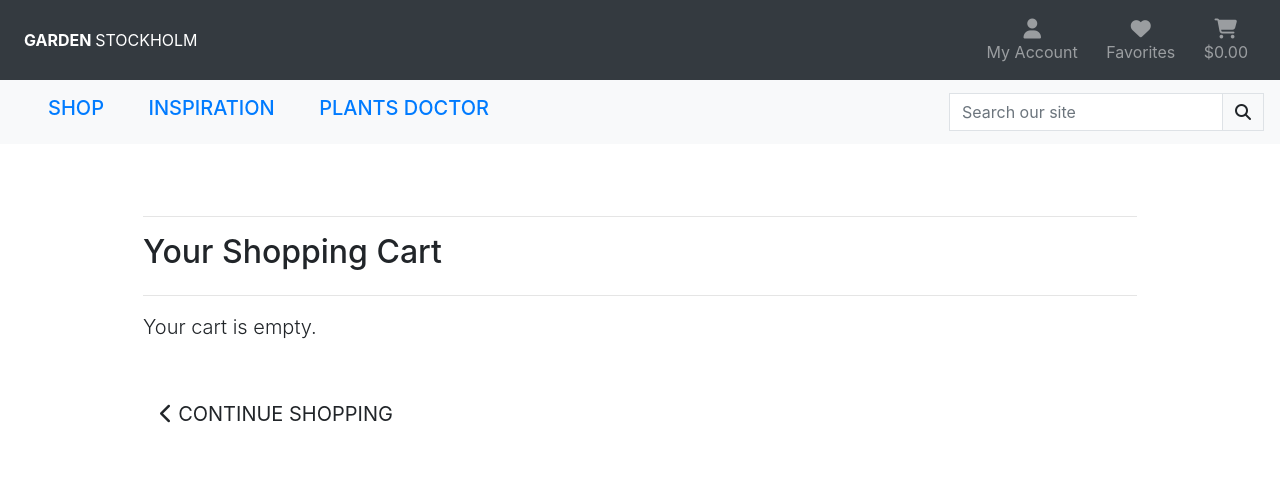
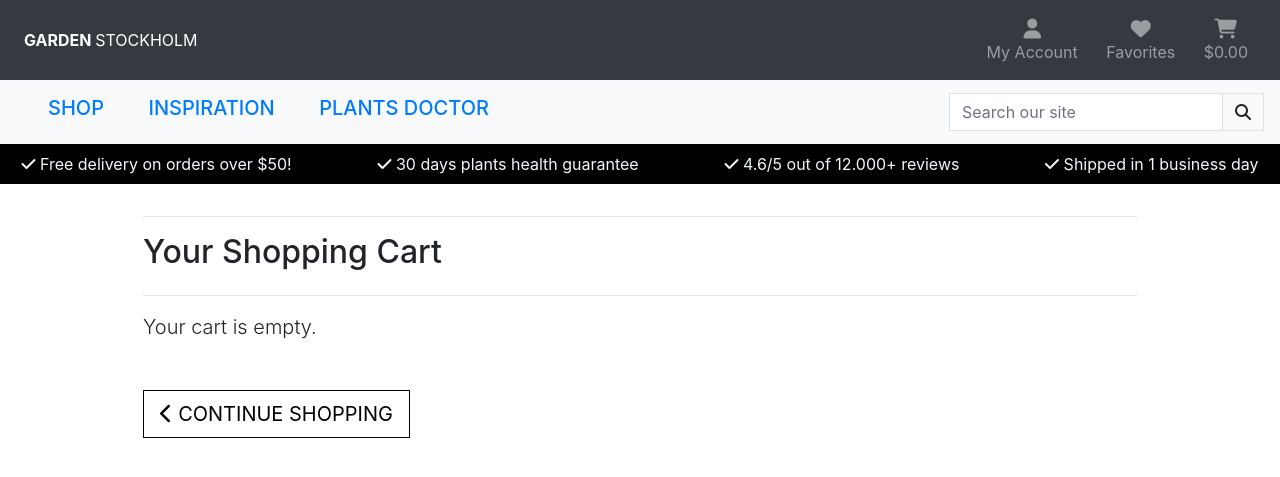
Before and after one commit to AdrianaSchmit/Stockholm_Garden, a Django app: page /cart/ in a window 1280 px wide. Shown: the top 477 px of the page. Run offline with Django 3.2, Linux system fonts and the light colour scheme; some libraries are stand-ins or nearby versions.

Commit message:
Banner Added

```diff
--- a/static/css/base.css
+++ b/static/css/base.css
@@ -5,7 +5,12 @@ html {
 }
 
 
+#delivery-banner{
+    margin-bottom: 0;
+    background-color: black;
+    color: aliceblue;
 
+    }
 
 
 #secondnav {
@@ -43,6 +48,20 @@ margin-left: 100px;
     }
 
 
+    .btn-outline-black {
+        background: white;
+        color: black !important; /* use important to override link colors for <a> elements */
+        border: 1px solid black;
+    }
+
+
+    .btn-outline-black:hover,
+    .btn-outline-black:active,
+    .btn-outline-black:focus {
+        background: black;
+        color: white !important;
+    }
+
 
 
 /* -------------------------------- Media Queries */
--- a/templates/base.html
+++ b/templates/base.html
@@ -161,11 +161,35 @@
         </nav>
 
 
-        <div id="delivery-banner" class="row text-center">
-            <div class="col bg-black text-white">
-                <h4 class="logo-font my-1">Free delivery on orders over ${{ free_delivery_threshold }}!</h4>
+
+        <div id="delivery-banner">
+            <nav class="nav nav-pills nav-fill text-black logo-font">
+                <a class="nav-item nav-link ">
+                    <i class="fas fa-check"> </i>
+                   Free delivery on orders over ${{ free_delivery_threshold }}!
+                </a>
+                <a class="nav-item nav-link">
+                    <a class="nav-item nav-link ">
+                        <i class="fas fa-check"> </i>
+                        30 days plants health guarantee
+
+                    </a>
+                </a>
+                <a class="nav-item nav-link">
+                    <a class="nav-item nav-link ">
+                        <i class="fas fa-check"> </i>
+                        4.6/5 out of 12.000+ reviews
+                    </a>
+                </a>
+                <a class="nav-item nav-link">
+                    <a class="nav-item nav-link ">
+                        <i class="fas fa-check"> </i>
+                        Shipped in 1 business day
+                    </a>
+                </a>
+              </nav>
             </div>
-        </div>
+
 
     </header>
 
```
